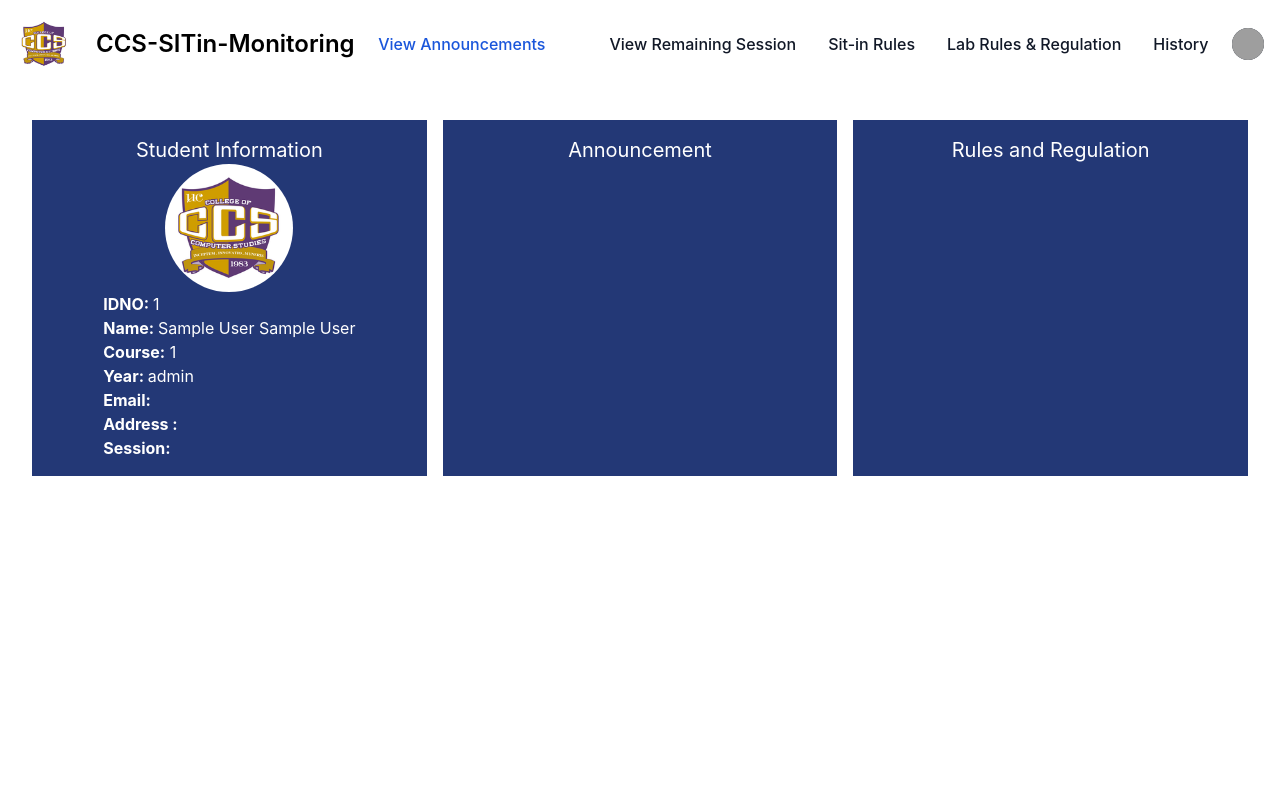
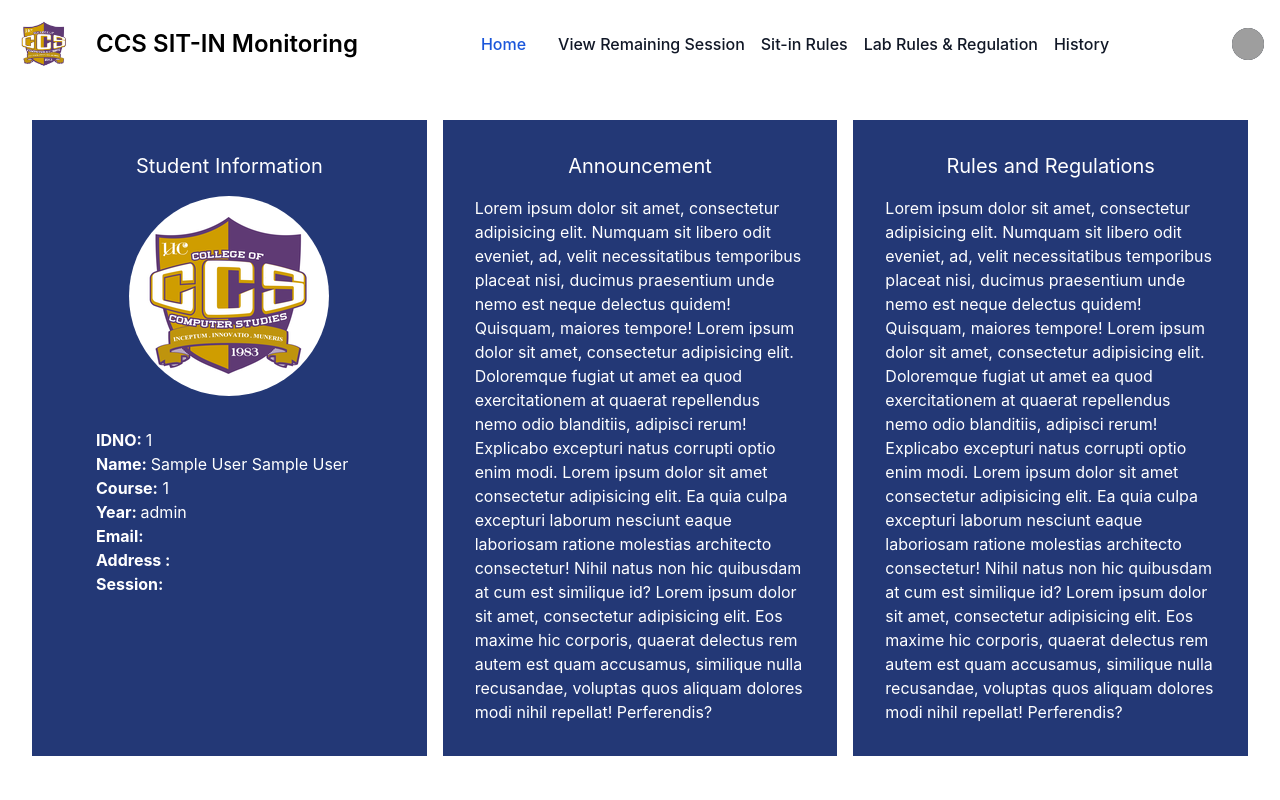
Before and after one commit to clintoy18/CCS-Sitting-Monitoring-System---PHP, a PHP site: page /dashboard.php in a window 1280 px wide. Run offline with PHP 8.4, Linux system fonts and the light colour scheme; the visitor is signed in with stand-in values (Sample User, id 1); grey boxes are pictures that could not be loaded.

Commit message:
adjusted paddings and margins

```diff
--- a/dashboard.php
+++ b/dashboard.php
@@ -9,9 +9,9 @@ include "auth.php";
 
 <div class="px-8 py-8 ps-8 grid grid-cols-3 gap-4">
 
-    <div class="box-content bg-blue-900 md:box-border border-4 p-4 text-white justify-items-center "> <h1 class="text-center text-xl">Student Information</h1>
-    <img src="ccslogo.png" alt="" class="rounded-full size-32">
-    <div class="flex-items-start">
+    <div class="box-content bg-blue-900 md:box-border border-4 p-8 text-white "> <h1 class="text-center text-xl pb-4">Student Information</h1>
+    <img src="ccslogo.png" alt="" class="rounded-full mx-auto ">
+    <div class="flex-items-start p-8">
     <p><b>IDNO: </b><?php echo $userID ?></p>
     <p><b>Name: </b><?php echo $ufname . "  ".$ulname  ?></p>
     <p><b>Course:</b>  <?php echo $course ?> </p>
@@ -21,11 +21,23 @@ include "auth.php";
     <p><b>Session:</b> </p>
     <p></p>
     </div>
+    </div>
+    <div class="box-content bg-blue-900 md:box-border border-4 p-8 text-white"><h1 class="text-center text-xl pb-4 ">Announcement</h1>
+    <p>Lorem ipsum dolor sit amet, consectetur adipisicing elit. Numquam sit libero odit eveniet, ad,
+         velit necessitatibus temporibus placeat nisi, ducimus praesentium unde nemo est neque delectus quidem!
+         Quisquam, maiores tempore! Lorem ipsum dolor sit amet, consectetur adipisicing elit. Doloremque fugiat ut amet ea quod exercitationem at quaerat repellendus nemo odio blanditiis,
+         adipisci rerum! Explicabo excepturi natus corrupti optio enim modi. Lorem ipsum dolor sit amet consectetur adipisicing elit. Ea quia culpa excepturi laborum nesciunt eaque
+         laboriosam ratione molestias architecto consectetur! Nihil natus non hic quibusdam at cum est similique id? Lorem ipsum dolor sit amet, consectetur adipisicing elit. Eos maxime hic corporis, quaerat delectus rem autem est quam accusamus, similique nulla recusandae, voluptas quos aliquam dolores modi nihil repellat! Perferendis?
+    </p>
+    </div>
 
-    </div>
-    <div class="box-content bg-blue-900 md:box-border border-4 p-4 text-white"><h1 class="text-center text-xl">Announcement</h1>
-    </div>
-    <div class="box-content bg-blue-900 md:box-border border-4 p-4 text-white"><h1 class="text-center text-xl">Rules and Regulation</h1>
+    <div class="box-content bg-blue-900 md:box-border border-4 p-8 text-white"><h1 class="text-center text-xl pb-4">Rules and Regulations</h1>
+    <p>Lorem ipsum dolor sit amet, consectetur adipisicing elit. Numquam sit libero odit eveniet, ad,
+         velit necessitatibus temporibus placeat nisi, ducimus praesentium unde nemo est neque delectus quidem!
+         Quisquam, maiores tempore! Lorem ipsum dolor sit amet, consectetur adipisicing elit. Doloremque fugiat ut amet ea quod exercitationem at quaerat repellendus nemo odio blanditiis,
+         adipisci rerum! Explicabo excepturi natus corrupti optio enim modi. Lorem ipsum dolor sit amet consectetur adipisicing elit. Ea quia culpa excepturi laborum nesciunt eaque
+         laboriosam ratione molestias architecto consectetur! Nihil natus non hic quibusdam at cum est similique id? Lorem ipsum dolor sit amet, consectetur adipisicing elit. Eos maxime hic corporis, quaerat delectus rem autem est quam accusamus, similique nulla recusandae, voluptas quos aliquam dolores modi nihil repellat! Perferendis?
+    </p>
     </div>
 
 
--- a/layout.php
+++ b/layout.php
@@ -19,7 +19,7 @@ include "auth.php";
   <div class="max-w-screen-xl flex flex-wrap items-center justify-between mx-auto p-4">
   <a href="#" class="flex items-center space-x-3 rtl:space-x-reverse">
   <img src="ccslogo.png" alt="" class="h-14">
-      <span class="self-center text-2xl font-semibold whitespace-nowrap dark:text-white">CCS-SITin-Monitoring</span>
+      <span class="self-center text-2xl font-semibold whitespace-nowrap dark:text-black">CCS SIT-IN Monitoring</span>
   </a>
   <div class="flex items-center md:order-2 space-x-3 md:space-x-0 rtl:space-x-reverse">
       <button type="button" class="flex text-sm bg-gray-800 rounded-full md:me-0 focus:ring-4 focus:ring-gray-300 dark:focus:ring-gray-600" id="user-menu-button" aria-expanded="false" data-dropdown-toggle="user-dropdown" data-dropdown-placement="bottom">
@@ -56,9 +56,9 @@ include "auth.php";
     </button>
   </div>
   <div class="items-center justify-between hidden w-full md:flex md:w-auto md:order-1" id="navbar-user">
-    <ul class="flex flex-col font-medium p-4 md:p-0 mt-4 border border-gray-100 rounded-lg bg-gray-50 md:space-x-8 rtl:space-x-reverse md:flex-row md:mt-0 md:border-0 md:bg-white dark:bg-gray-800 md:dark:bg-gray-900 dark:border-gray-700">
+    <ul class="flex flex-col font-medium p-4 md:p-0 mt-4 border border-gray-100 rounded-lg bg-gray-50 md:space-x-4 rtl:space-x-reverse md:flex-row md:mt-0 md:border-0 md:bg-white dark:bg-gray-800 md:dark:bg-gray-900 dark:border-gray-700">
       <li>
-        <a href="dashboard.php" class="block py-2 px-3 text-white bg-blue-700 rounded-sm md:bg-transparent md:text-blue-700 md:p-0 md:dark:text-blue-500" aria-current="page">View Announcements</a>
+        <a href="dashboard.php" class="block py-2 px-3 text-white bg-blue-700 rounded-sm md:bg-transparent md:text-blue-700 md:p-0 md:dark:text-blue-500" aria-current="page">Home</a>
       </li>
       <li>
         <a href="remainingsession.php" class="block py-2 px-3 text-gray-900 rounded-sm hover:bg-gray-100 md:hover:bg-transparent md:hover:text-blue-700 md:p-0 dark:text-white md:dark:hover:text-blue-500 dark:hover:bg-gray-700 dark:hover:text-white md:dark:hover:bg-transparent dark:border-gray-700">View Remaining Session</a>
```
